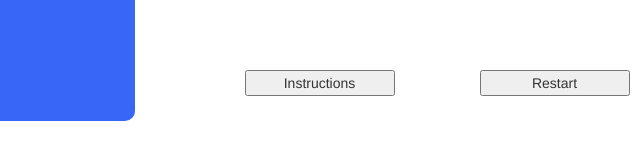
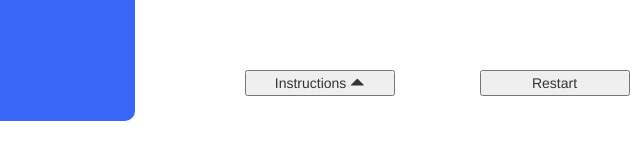
Before and after one commit to banatiarpit97/Click-Counter, a website: page click counter/index.html in a window 1280 px wide. Shown: the part 459-618 px from the top of the page, 588-1228 px from the left. Drawn offline with Linux system fonts and the light colour scheme.

Commit message:
instruction fixed
instruction fixed

```diff
--- a/click counter/index.html
+++ b/click counter/index.html
@@ -48,9 +48,9 @@
               <a href="#"><h6 class="modify">modify timer?</h6></a>
           </div>
         </div>
-          <input type="button" name="instructions" value="Instructions" class="instructions"
+          <button type="button" name="instructions" value="Instructions" class="instructions"
                  data-toggle = "popover" data-placement = "top" data-trigger = "click" data-title = "INSTRUCTIONS"
-                 data-content = "Click on the blue box to increse counter value by 1.Click as many times in the time">
+                 data-content = "Click in the blue region to increase the number of clicks.&nbsp; Click as many times you can in the specified time. &nbsp; &nbsp; &nbsp; &nbsp; Time limit can be changed using the modify timer option.">Instructions <span class="glyphicon glyphicon-triangle-top"></span></button>
           <input type="button" name="restart" value="Restart" class="restart">
         </div>
     </div>
```
